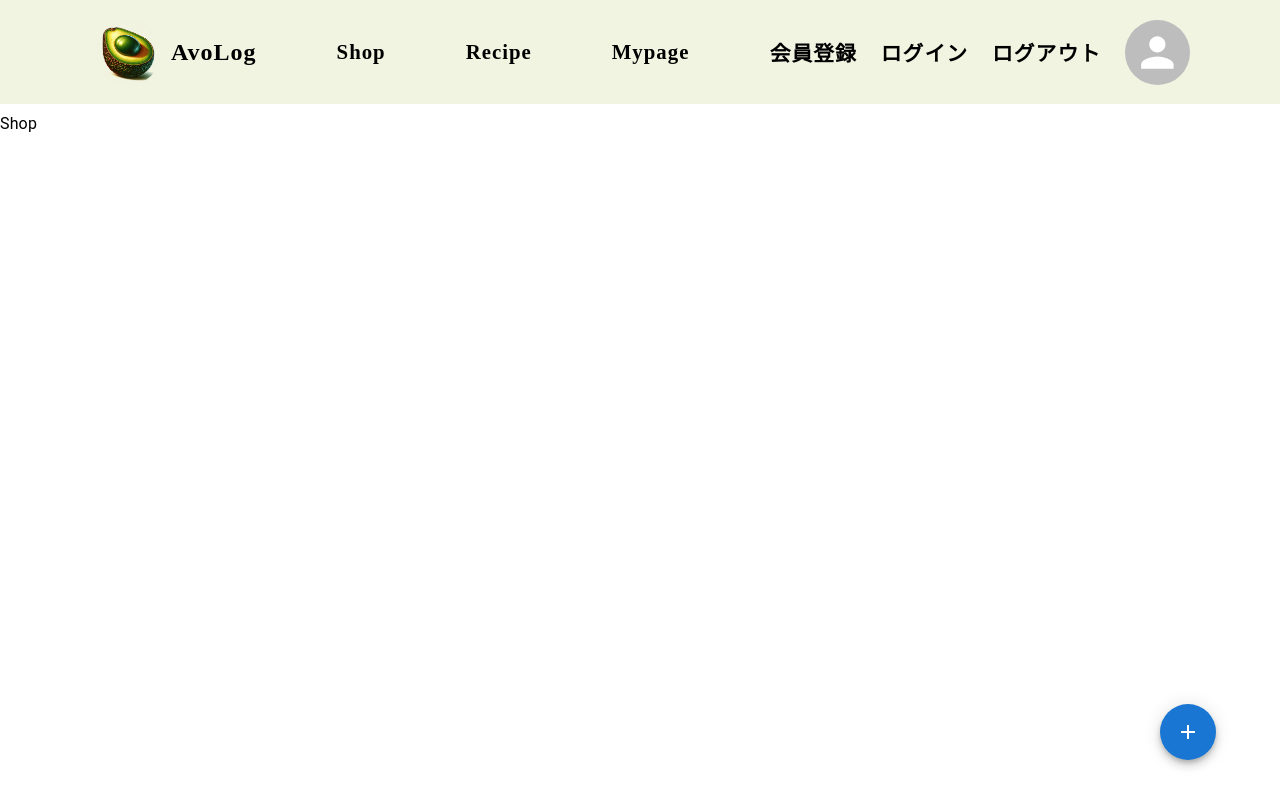
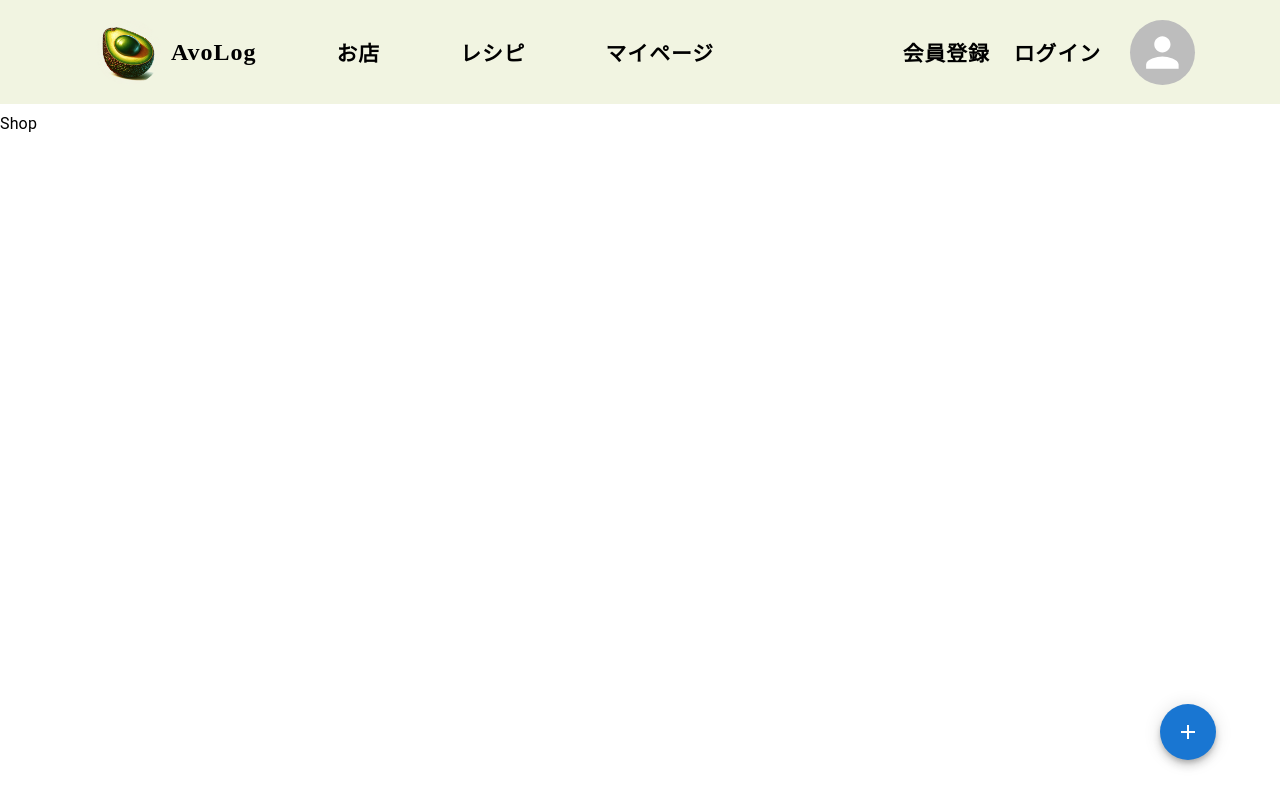
Before and after one commit to yuto99999/avolog, a Next.js app: page /menu/shop in a window 1280 px wide. Shown: the top 800 px of the page. Built offline with nearby package versions, Linux system fonts and the light colour scheme; no server answers.

Commit message:
<AccountMenu />の追加と整理

```diff
--- a/src/app/components/Header/Header.tsx
+++ b/src/app/components/Header/Header.tsx
@@ -1,11 +1,8 @@
 "use client";
 import { Avatar, Box, Link, Typography, styled } from "@mui/material";
-import useProfile from "@/lib/useProfile";
+import AccountMenu from "./accountMenu";
 
 const Header = () => {
-  const profileData = useProfile();
-  const profile = profileData.profile;
-
   return (
     <StyledHeader>
       <Box display="flex" alignItems="center" gap={10} ml={12}>
@@ -13,17 +10,14 @@ const Header = () => {
           <StyledAvatar alt="AvoLogロゴ" src="../img/AvoLogo.png" />
           <StyledTitle>AvoLog</StyledTitle>
         </StyledLink>
-        <StyledLink href={"/menu/shop"}>Shop</StyledLink>
-        <StyledLink href={"/menu/recipe"}>Recipe</StyledLink>
-        <StyledLink href={"/menu/mypage"}>Mypage</StyledLink>
+        <StyledLink href={"/menu/shop"}>お店</StyledLink>
+        <StyledLink href={"/menu/recipe"}>レシピ</StyledLink>
+        <StyledLink href={"/menu/mypage"}>マイページ</StyledLink>
       </Box>
       <Box display="flex" alignItems="center" gap={3} mr={10}>
         <StyledLink href={"/auth/register"}>会員登録</StyledLink>
         <StyledLink href={"/auth/login"}>ログイン</StyledLink>
-        <StyledLink href={"/auth/logout"}>ログアウト</StyledLink>
-        <Link href={"/auth/profile"}>
-          <StyledAvatar src={profile ? profile.image : ""} alt="アイコン" />
-        </Link>
+        <AccountMenu />
       </Box>
     </StyledHeader>
   );
```
